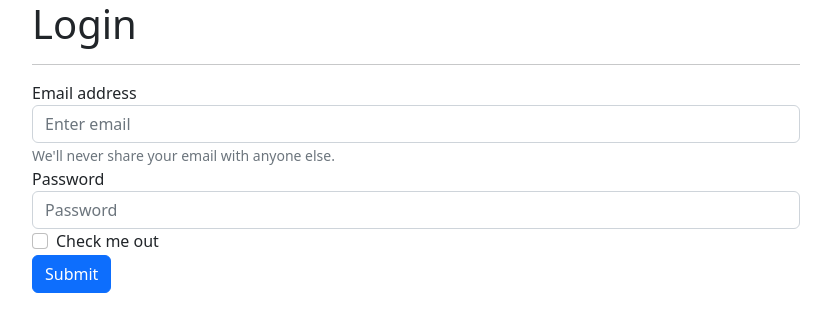
After one commit to candidocimol/veiculos, a PHP site: page /cimol/login.php in a window 1280 px wide. The commit adds this page. Shown: the top 332 px of the page, without its empty margins (224-1055 px from the left). Run offline with PHP 8.4, Linux system fonts and the light colour scheme.

Commit message:
Atualização de 10/11/2022

```diff
--- /dev/null
+++ b/autenticar.php
@@ -0,0 +1,2 @@
+<?php
+print_r($_POST);
--- a/listaVeiculos.php
+++ b/listaVeiculos.php
@@ -1,4 +1,4 @@
-    <div style="padding:20px; display:flex; ">
+    <div style="padding:20px; display:grid; ">
     <?php
         require_once "dataBase.php";
         $sql="SELECT * FROM veiculo";
--- /dev/null
+++ b/login.php
@@ -0,0 +1,34 @@
+<!DOCTYPE html>
+<html lang="en">
+<head>
+    <meta charset="UTF-8">
+    <meta http-equiv="X-UA-Compatible" content="IE=edge">
+    <meta name="viewport" content="width=device-width, initial-scale=1.0">
+    <title>Document</title>
+    <link href="https://cdn.jsdelivr.net/npm/bootstrap@5.2.2/dist/css/bootstrap.min.css" rel="stylesheet" integrity="sha384-Zenh87qX5JnK2Jl0vWa8Ck2rdkQ2Bzep5IDxbcnCeuOxjzrPF/et3URy9Bv1WTRi" crossorigin="anonymous">
+
+</head>
+<body>
+    <div style="width:60vw; margin:0 auto;">
+            <h1>Login</h1>
+            <hr/>
+            <form method="post" action="http://localhost/cimol/veiculos/autenticar.php">
+    <div class="form-group">
+        <label for="exampleInputEmail1">Email address</label>
+        <input type="email" name="email" class="form-control" id="exampleInputEmail1" aria-describedby="emailHelp" placeholder="Enter email">
+        <small id="emailHelp" class="form-text text-muted">We'll never share your email with anyone else.</small>
+    </div>
+    <div class="form-group">
+        <label for="exampleInputPassword1">Password</label>
+        <input type="password" name="senha" class="form-control" id="exampleInputPassword1" placeholder="Password">
+    </div>
+        <div class="form-check">
+            <input type="checkbox" class="form-check-input" id="exampleCheck1">
+            <label class="form-check-label" for="exampleCheck1">Check me out</label>
+        </div>
+        <button type="submit"  name="submit" class="btn btn-primary">Submit</button>
+        </form>
+    </div>
+
+</body>
+</html>
```
